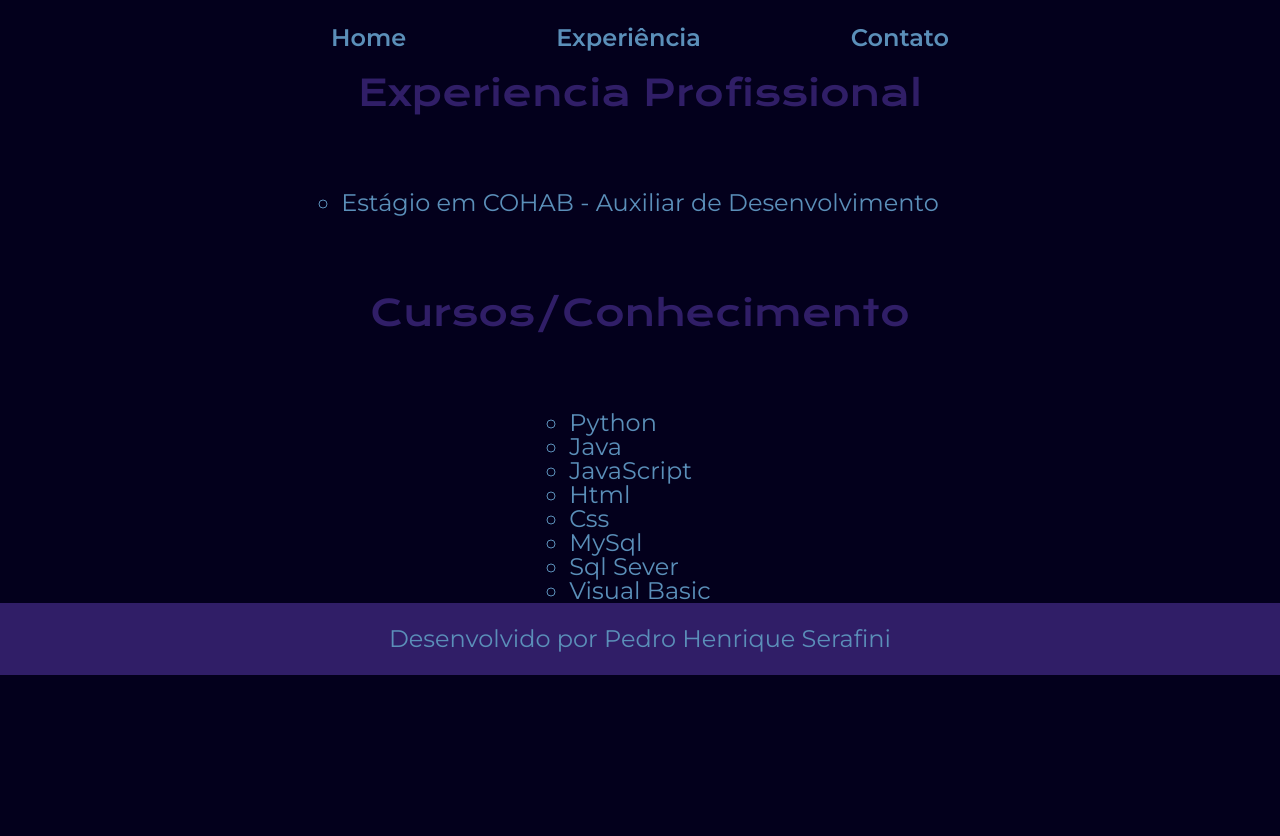
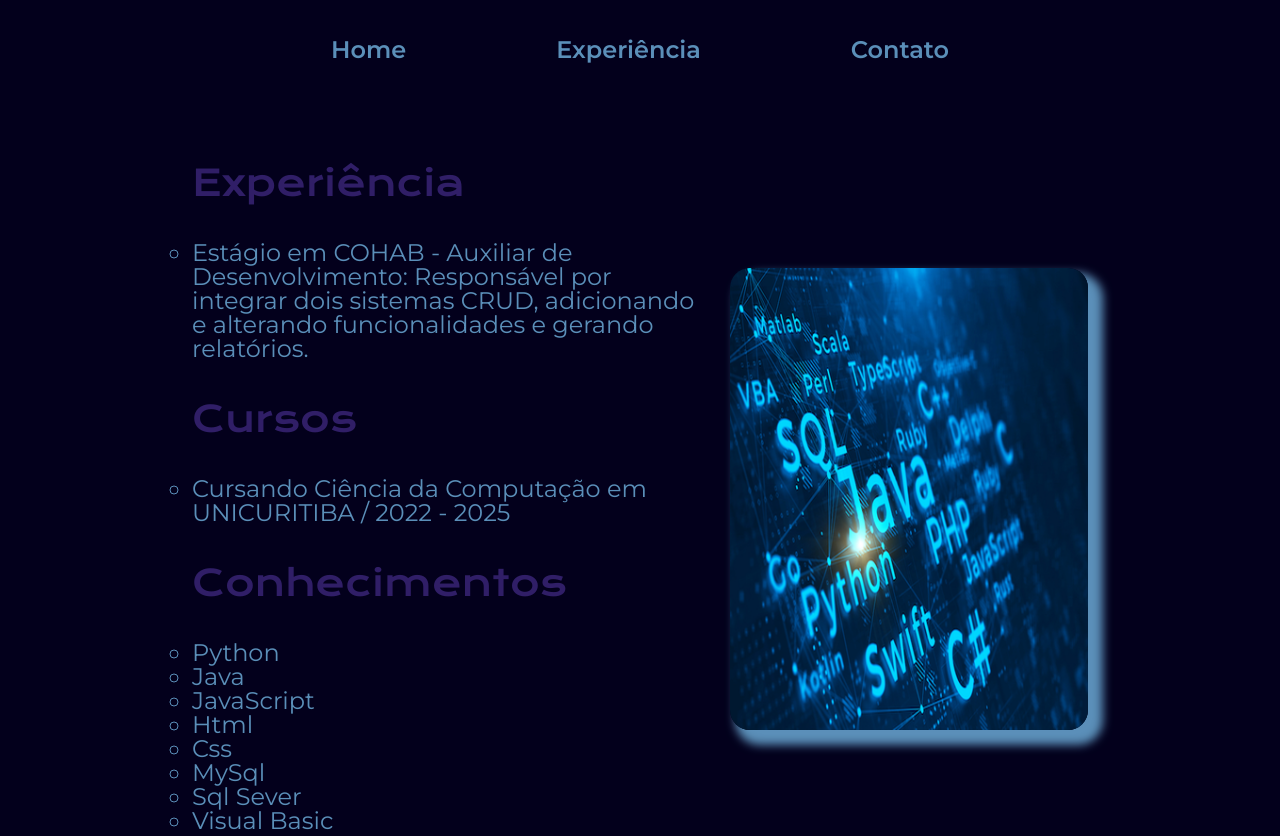
Before and after one commit to PedroSerafini/Portfolio, a plain HTML site: page experiencia.html in a window 1280 px wide. Shown: the top 836 px of the page. Before the commit the page ends 800 px from the top, so only its background shows below. Drawn offline with nearby package versions, Linux system fonts and the light colour scheme.

Commit message:
Página de experiências concluída e modificação de espaçamentos.

```diff
--- a/experiencia.html
+++ b/experiencia.html
@@ -20,13 +20,19 @@
     </header>
 
     <main class="experiencia">
-        <h1 class="experiencia__titulo">Experiencia Profissional</h1>
-        <ul class="experiencia__texto">
-            <li>Estágio em COHAB - Auxiliar de Desenvolvimento</li>
+        <section class="experiencia__conteudo">
+            <h1 class="experiencia__conteudo__titulo">Experiência</h1>
+            <ul class="experiencia__conteudo__texto">
+                <li>Estágio em COHAB - Auxiliar de Desenvolvimento: Responsável por integrar dois sistemas
+                    CRUD, adicionando e alterando funcionalidades e gerando relatórios.
+                </li>
             </ul>
-
-        <h2 class="experiencia__titulo">Cursos/Conhecimento</h2>
-        <ul class="experiencia__texto">
+            <h2 class="experiencia__conteudo__titulo">Cursos</h2>
+            <ul class="experiencia__conteudo__texto">
+                <li>Cursando Ciência da Computação em UNICURITIBA / 2022 - 2025</li>
+            </ul>
+            <h3 class="experiencia__conteudo__titulo">Conhecimentos</h3>
+            <ul class="experiencia__conteudo__texto">
                 <li>Python</li>
                 <li>Java</li>
                 <li>JavaScript</li>
@@ -36,6 +42,8 @@
                 <li>Sql Sever</li>
                 <li>Visual Basic</li>
             </ul>
+        </section>
+        <img src="Assets/FotoIlustrativa.png" alt="Foto ilustrativa" class="experiencia__imagem">
     </main>
 
     <footer class="rodape">
--- a/styles/style.css
+++ b/styles/style.css
@@ -17,7 +17,7 @@ body {
 }
 
 .navegacao {
-    padding: 2% 0%;
+    padding: 3% 0%;
 }
 
 .navegacao__menu {
@@ -96,21 +96,35 @@ body {
 }
 
 .experiencia {
+    padding: 5% 15%;
+    display: flex;
+    justify-content: space-between;
+    align-items: center;
+    gap: 20px;
+}
+
+.experiencia__conteudo {
     display: flex;
     flex-direction: column;
-    align-items: center;
-    gap: 80px;
+    gap: 40px;
+    width: 60%;
 }
 
-.experiencia__titulo {
+.experiencia__conteudo__titulo {
     font-size: 2.25rem;
     color: var(--cor-terciaria);
     font-family: var(--fonte-primaria);
 }
 
-.experiencia__texto {
+.experiencia__conteudo__texto {
     font-size: 1.5rem;
     font-family: var(--fonte-secundaria);
+}
+
+.experiencia__imagem {
+    width: 40%;
+    border-radius: 20px;
+    box-shadow: 10px 10px 10px 5px;
 }
 
 ul {
```
Also changed, not shown: assets/FotoIlustrativa.png (added). Lines whose indentation alone changed are shown as unchanged.
